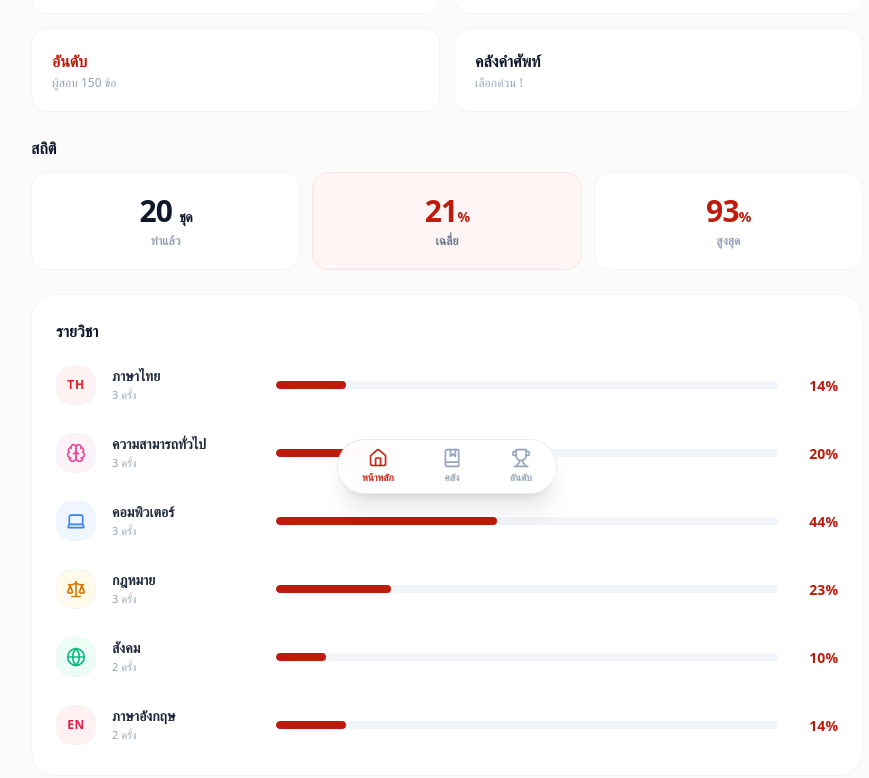
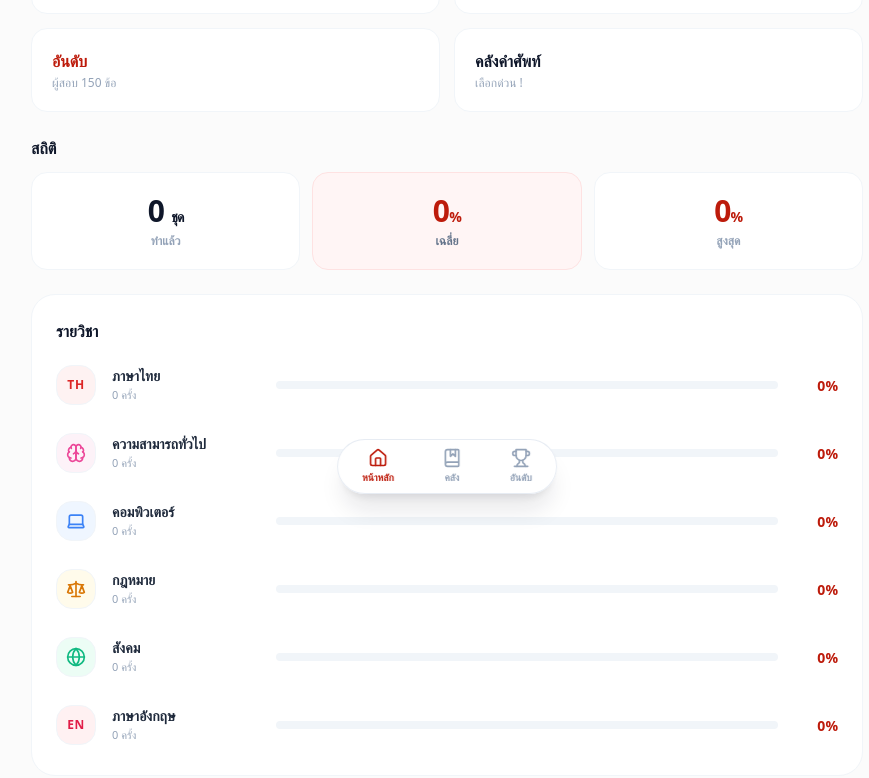
Before and after one commit to Natmin2548/police-exam-v2, a Next.js app: page /home in a window 1280 px wide. Shown: the part 286-1064 px from the top of the page, without its empty margins (193-1062 px from the left). Built offline with nearby package versions, Linux system fonts and the light colour scheme; no server answers.

Commit message:
feat: reset initial stats to 0 and connect dynamic user stats state

```diff
--- a/src/app/home/page.tsx
+++ b/src/app/home/page.tsx
@@ -20,24 +20,37 @@ import {
 import { supabase } from "@/lib/supabaseClient";
 import type { User } from "@supabase/supabase-js";
 
-interface SubjectProgress {
-  id: string;
-  name: string;
-  count: string;
+interface UserStats {
+  completedSets: number;
+  averageScore: number;
+  maxScore: number;
+  subjects: {
+    [key: string]: {
+      count: number;
       score: number;
-  iconType: "text" | "brain" | "laptop" | "scale" | "globe";
-  iconText?: string;
-  iconColor?: string;
-  bgColor?: string;
+    };
+  };
 }
 
-const subjectsData: SubjectProgress[] = [
+const defaultStats: UserStats = {
+  completedSets: 0,
+  averageScore: 0,
+  maxScore: 0,
+  subjects: {
+    thai: { count: 0, score: 0 },
+    math: { count: 0, score: 0 },
+    com: { count: 0, score: 0 },
+    law: { count: 0, score: 0 },
+    social: { count: 0, score: 0 },
+    eng: { count: 0, score: 0 },
+  },
+};
+
+const subjectsMetadata = [
   {
     id: "thai",
     name: "ภาษาไทย",
-    count: "3 ครั้ง",
-    score: 14,
-    iconType: "text",
+    iconType: "text" as const,
     iconText: "TH",
     iconColor: "text-red-600",
     bgColor: "bg-red-50",
@@ -45,45 +58,35 @@ const subjectsData: SubjectProgress[] = [
   {
     id: "math",
     name: "ความสามารถทั่วไป",
-    count: "3 ครั้ง",
-    score: 20,
-    iconType: "brain",
+    iconType: "brain" as const,
     iconColor: "text-pink-500",
     bgColor: "bg-pink-50",
   },
   {
     id: "com",
     name: "คอมพิวเตอร์",
-    count: "3 ครั้ง",
-    score: 44,
-    iconType: "laptop",
+    iconType: "laptop" as const,
     iconColor: "text-blue-500",
     bgColor: "bg-blue-50",
   },
   {
     id: "law",
     name: "กฎหมาย",
-    count: "3 ครั้ง",
-    score: 23,
-    iconType: "scale",
+    iconType: "scale" as const,
     iconColor: "text-amber-600",
     bgColor: "bg-amber-50",
   },
   {
     id: "social",
     name: "สังคม",
-    count: "2 ครั้ง",
-    score: 10,
-    iconType: "globe",
+    iconType: "globe" as const,
     iconColor: "text-emerald-500",
     bgColor: "bg-emerald-50",
   },
   {
     id: "eng",
     name: "ภาษาอังกฤษ",
-    count: "2 ครั้ง",
-    score: 14,
-    iconType: "text",
+    iconType: "text" as const,
     iconText: "EN",
     iconColor: "text-rose-600",
     bgColor: "bg-rose-50",
@@ -94,8 +97,19 @@ export default function HomePage() {
   const [user, setUser] = useState<User | null>(null);
   const [greeting, setGreeting] = useState("สวัสดีตอนบ่าย");
   const [activeTab, setActiveTab] = useState<"home" | "archive" | "rank">("home");
+  const [stats, setStats] = useState<UserStats>(defaultStats);
 
   useEffect(() => {
+    // Load real saved stats if available
+    try {
+      const saved = localStorage.getItem("police_exam_user_stats");
+      if (saved) {
+        setStats(JSON.parse(saved));
+      }
+    } catch {
+      // default clean stats
+    }
+
     // Determine dynamic Thai greeting based on current local hour
     const hour = new Date().getHours();
     if (hour >= 5 && hour < 12) setGreeting("สวัสดีตอนเช้า");
@@ -251,26 +265,26 @@ export default function HomePage() {
         <div>
           <h2 className="text-base font-black text-slate-900 mb-3">สถิติ</h2>
           <div className="grid grid-cols-3 gap-3">
-            {/* Stat 1: 20 ชุด */}
+            {/* Stat 1: ทำแล้ว */}
             <div className="bg-white border border-slate-100 rounded-2xl py-4 sm:py-5 px-3 text-center shadow-xs flex flex-col items-center justify-center">
               <div className="text-2xl sm:text-3xl font-black text-slate-900 tracking-tight leading-none mb-1">
-                20 <span className="text-sm font-bold">ชุด</span>
+                {stats.completedSets} <span className="text-sm font-bold">ชุด</span>
               </div>
               <span className="text-xs text-slate-400 font-semibold">ทำแล้ว</span>
             </div>
 
-            {/* Stat 2: 21% (Highlighted Rose/Pink) */}
+            {/* Stat 2: เฉลี่ย (Highlighted Rose/Pink) */}
             <div className="bg-[#FFF5F5] border border-red-100 rounded-2xl py-4 sm:py-5 px-3 text-center shadow-xs flex flex-col items-center justify-center">
               <div className="text-2xl sm:text-3xl font-black text-[#BD1B0B] tracking-tight leading-none mb-1">
-                21<span className="text-sm font-bold">%</span>
+                {stats.averageScore}<span className="text-sm font-bold">%</span>
               </div>
               <span className="text-xs text-slate-500 font-semibold">เฉลี่ย</span>
             </div>
 
-            {/* Stat 3: 93% */}
+            {/* Stat 3: สูงสุด */}
             <div className="bg-white border border-slate-100 rounded-2xl py-4 sm:py-5 px-3 text-center shadow-xs flex flex-col items-center justify-center">
               <div className="text-2xl sm:text-3xl font-black text-[#BD1B0B] tracking-tight leading-none mb-1">
-                93<span className="text-sm font-bold">%</span>
+                {stats.maxScore}<span className="text-sm font-bold">%</span>
               </div>
               <span className="text-xs text-slate-400 font-semibold">สูงสุด</span>
             </div>
@@ -282,7 +296,11 @@ export default function HomePage() {
           <h2 className="text-base font-black text-slate-900 mb-4">รายวิชา</h2>
 
           <div className="space-y-4">
-            {subjectsData.map((subj) => (
+            {subjectsMetadata.map((subj) => {
+              const count = stats.subjects[subj.id]?.count ?? 0;
+              const score = stats.subjects[subj.id]?.score ?? 0;
+
+              return (
                 <div
                   key={subj.id}
                   className="flex items-center gap-3 sm:gap-4 py-1.5 hover:bg-slate-50/80 -mx-2 px-2 rounded-2xl transition-colors cursor-pointer"
@@ -318,7 +336,7 @@ export default function HomePage() {
                       {subj.name}
                     </h4>
                     <p className="text-[11px] text-slate-400 font-medium mt-0.5">
-                    {subj.count}
+                      {count} ครั้ง
                     </p>
                   </div>
 
@@ -327,7 +345,7 @@ export default function HomePage() {
                     <div className="w-full bg-slate-100 rounded-full h-2 overflow-hidden">
                       <div
                         className="bg-[#BD1B0B] h-2 rounded-full transition-all duration-500"
-                      style={{ width: `${subj.score}%` }}
+                        style={{ width: `${score}%` }}
                       />
                     </div>
                   </div>
@@ -335,11 +353,12 @@ export default function HomePage() {
                   {/* Percentage Score */}
                   <div className="w-10 text-right shrink-0">
                     <span className="text-xs sm:text-sm font-black text-[#BD1B0B]">
-                    {subj.score}%
+                      {score}%
                     </span>
                   </div>
                 </div>
-            ))}
+              );
+            })}
           </div>
         </div>
       </main>
```
Lines whose indentation alone changed are shown as unchanged.
